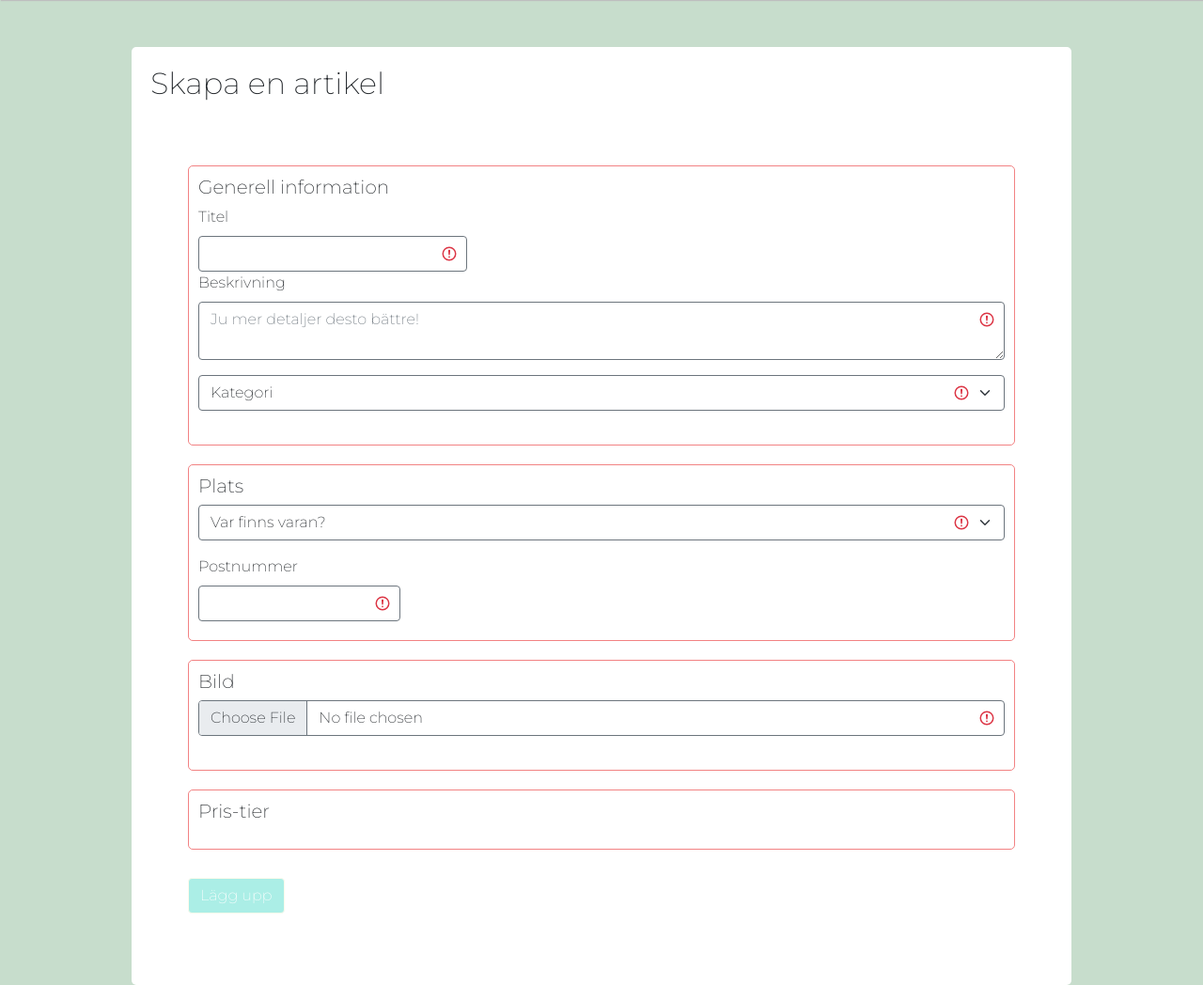
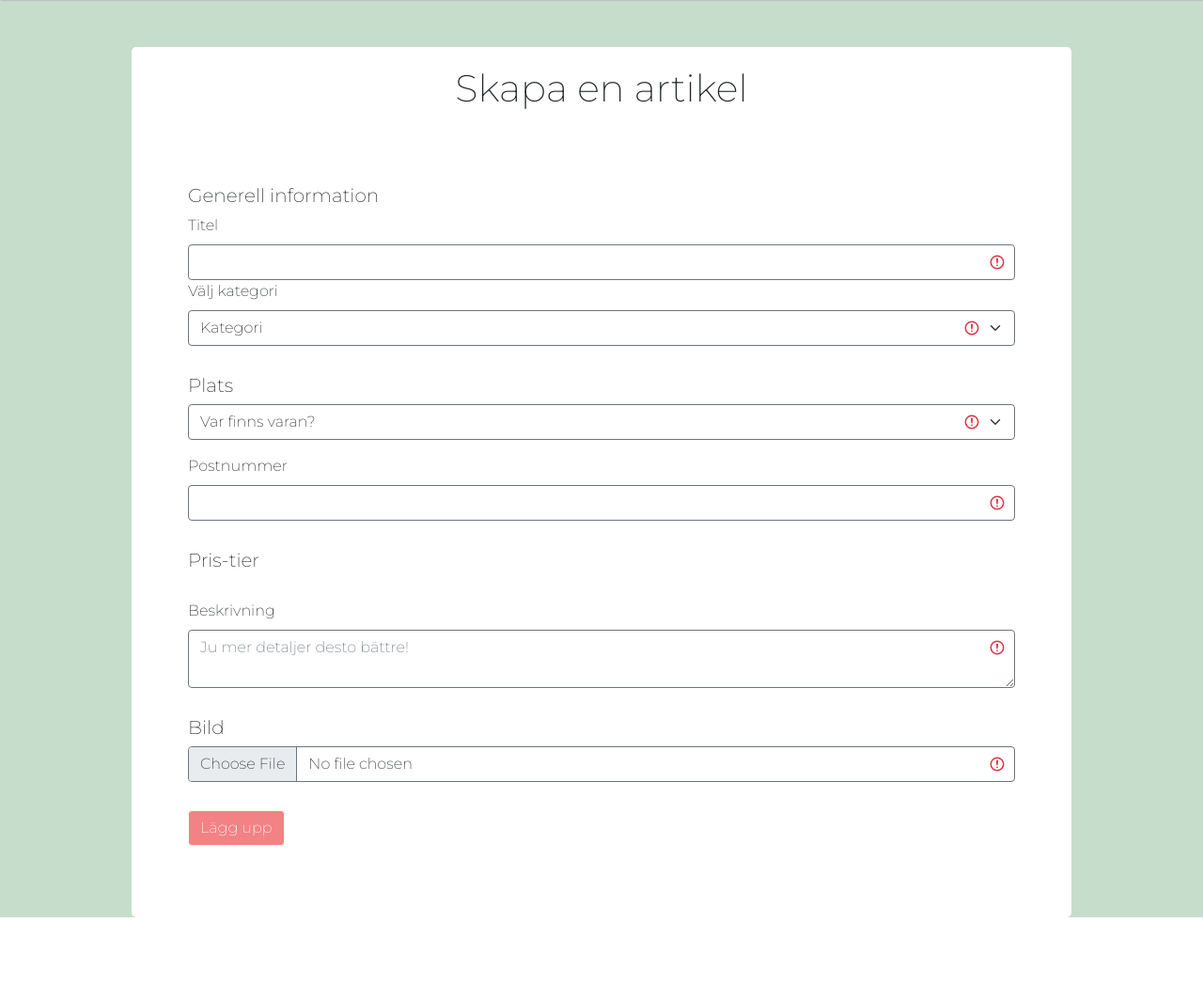
Before and after one commit to whereube/Omsa, a Flask app: page /create in a window 1280 px wide. Shown: the part 86-1134 px from the top of the page at 94% size. After the commit the page ends 1062 px from the top, so only its background shows below. Run offline with Flask 2, Linux system fonts and the light colour scheme; data that the repository does not hold is empty; some libraries are stand-ins or nearby versions; some web fonts are replaced.

Commit message:
Lite design
design på artikel sidan

```diff
--- a/static/css/style.css
+++ b/static/css/style.css
@@ -123,7 +123,7 @@ width: 150px;
 }
 
 #submit-btn{
-    background-color: var(--background);
+    background-color: var(--primary);
     border: 1px solid var(--light);
 }
 
@@ -317,3 +317,7 @@ margin:auto;
 .contact_info{
 margin: 10px;
 }
+
+.center_h1{
+text-align: center;
+}
--- a/templates/create_article.html
+++ b/templates/create_article.html
@@ -1,22 +1,18 @@
 {% extends "base.html" %} {% block title %}Skapa artikel{% endblock %} {% block content
     %}
-<h2>Skapa en artikel</h2>
+<h1 class="center_h1">Skapa en artikel</h1>
 
 <form class="was-validated" method="POST" action="/article_created" enctype=multipart/form-data id="create-art-form">
 
-    <div class="form-region">
+    <div class="mb-3">
         <h2 class="art-headers">Generell information</h2>
-        <div class="col-md-4">
+        <div class="col-md-12">
             <label for="validationServer01" class="form-label">Titel</label>
             <input type="text" class="form-control is-valid border-secondary" id="validationServer01" name="title" required>
         </div>
 
         <div class="mb-3">
-        <label for="validationTextarea" class="form-label">Beskrivning</label>
-        <textarea class="form-control is-invalid border-secondary" id="validationTextarea" name="description" placeholder="Ju mer detaljer desto bättre!" required></textarea>
-        </div>
-
-        <div class="mb-3">
+            <label for="search_category_id" class="form-label">Välj kategori</label>
             <select class="form-select border-secondary" required aria-label="select example" name="main_category" id="search_category_id">
             <option value="">Kategori</option>
             {%for row in categories%}:
@@ -26,7 +22,7 @@
             <div id="show_sub_categories"></div>
         </div>
     </div>
-    <div class="form-region">
+    <div class="mb-3">
         <h2 class="art-headers">Plats</h2>
         <div class="mb-3">
             <select class="form-select border-secondary" required aria-label="select example" name="city">
@@ -36,21 +32,14 @@
             {%endfor%}
             </select>
         </div>
-        <div class="col-md-3 position-relative">
+        <div class="col-md-12 position-relative">
             <label for="validationTooltip05" class="form-label">Postnummer</label>
             <input type="text" class="form-control border-secondary" id="validationTooltip05" name="zip_code" pattern="[0-9]{5}" required>
         </div>
     </div>
 
 
-    <div class="form-region">
-        <h2 class="art-headers">Bild</h2>
-        <div class="mb-3">
-        <input type="file" class="form-control border-secondary" aria-label="file example" name=file required>
-        </div>
-    </div>
-
-    <div class="form-region">
+    <div class="mb-3">
         <h2 class="art-headers">Pris-tier</h2>
         {%for row in tiers%}
         <div class="form-check">
@@ -58,6 +47,18 @@
             <label class="form-check-label" for="validationFormCheck2">{{row[1]}}</label>
         </div>
         {%endfor%}
+    </div>
+
+    <div class="mb-3">
+        <label for="validationTextarea" class="form-label">Beskrivning</label>
+        <textarea class="form-control is-invalid border-secondary" id="validationTextarea" name="description" placeholder="Ju mer detaljer desto bättre!" required></textarea>
+    </div>
+
+    <div class="mb-3">
+        <h2 class="art-headers">Bild</h2>
+        <div class="mb-3">
+        <input type="file" class="form-control border-secondary" aria-label="file example" name=file required>
+        </div>
     </div>
 
     <div class="mb-3">
--- a/templates/index.html
+++ b/templates/index.html
@@ -1,5 +1,5 @@
 {% extends "base.html" %} {% block title %}Start{% endblock %} {% block content%}
-<h1>Startsidan</h1>
+<h1 class="center_h1">Startsidan</h1>
 <form action="/article_search" method="POST">
   <div class="mb-3">
     <label for="free_text" class="form-label">Skriv sökord</label>
```
